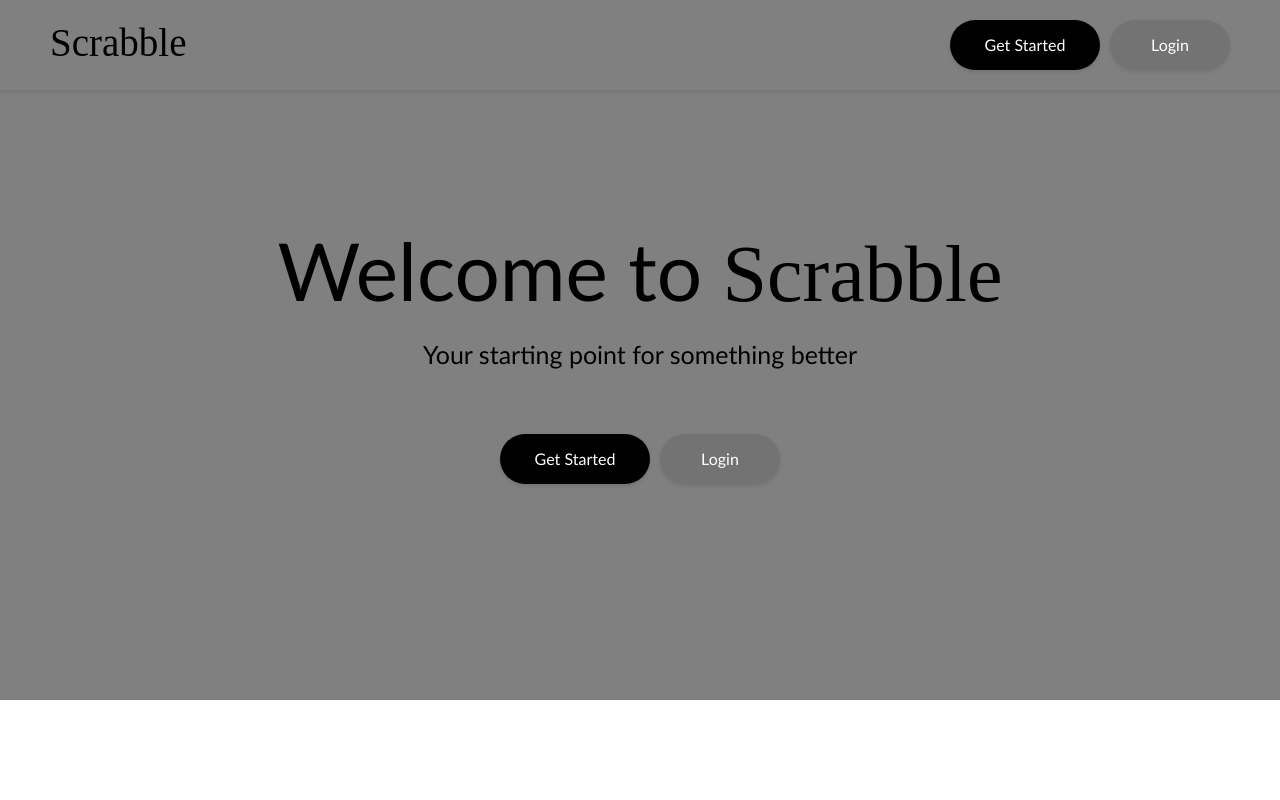
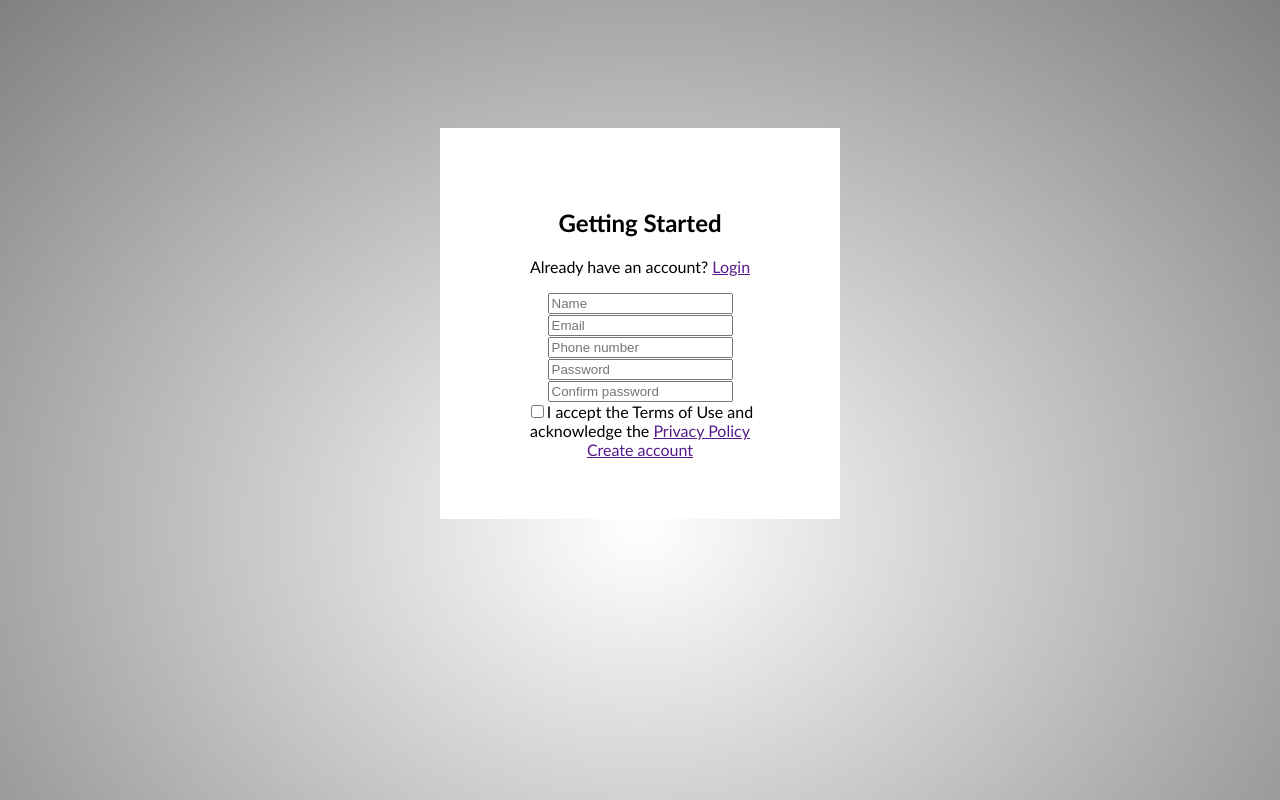
Before and after one commit to stephojuyah/mern-practice-frontend, a React (Vite) app: page / in a window 1280 px wide. Shown: the top 800 px of the page. Built offline with nearby package versions, Linux system fonts and the light colour scheme.

Commit message:
added style for register page

```diff
--- a/index.html
+++ b/index.html
@@ -2,6 +2,7 @@
 <html lang="en">
   <head>
     <meta charset="UTF-8" />
+    <link rel="stylesheet" href="././src/index.css">
     <link rel="icon" type="image/x-icon" href="/favicon.ico" />
     <meta name="viewport" content="width=device-width, initial-scale=1.0" />
     <title>Demo</title>
--- a/src/index.css
+++ b/src/index.css
@@ -66,3 +66,9 @@ button:focus-visible {
     background-color: #f9f9f9;
   }
 } */
+
+body {
+  margin: 0;
+  font-family: Candara;
+
+}
--- a/src/main.jsx
+++ b/src/main.jsx
@@ -4,19 +4,19 @@ import { createRoot } from 'react-dom/client'
 // import './index.css'
 // import App from './App.jsx'
 
-// import Register from './pages/register/Register.jsx'
+import Register from './pages/register/Register.jsx'
 // import Login from './pages/login/Login.jsx'
 // import Forgot from './pages/forgot/Forgot.jsx'
-import Home from './pages/home/Home.jsx'
+// import Home from './pages/home/Home.jsx'
 // import Dash from './pages/dashboard/Dash.jsx'
 
 createRoot(document.getElementById('root')).render(
   <StrictMode>
 
-    {/* <Register /> */}
+    <Register />
     {/* <Login /> */}
     {/* <Forgot /> */}
-    <Home />
+    {/* <Home /> */}
     {/* <Dash /> */}
 
 
--- a/src/pages/home/Home.jsx
+++ b/src/pages/home/Home.jsx
@@ -1,10 +1,10 @@
 import HomeCom1 from './HomeCom1.jsx'
-import Header from '../../components/header'
+// import Header from '../../components/header'
 
 function Home() {
     return (
         <>
-          <Header />
+          {/* <Header /> */}
           <HomeCom1 />
         </>
     )
--- a/src/pages/home/HomeCom1.jsx
+++ b/src/pages/home/HomeCom1.jsx
@@ -4,6 +4,16 @@ const HomeCom1 = () => {
 
     return(
         <>
+        <div className="contain">
+            <div className='header-container'>
+                <div className='logo-box'>
+                <div><span className='scrib'>Scrabble</span></div>
+            </div>
+            <nav className='navbar'>
+                <a href="" className='link started'>Get Started</a>
+                <a href="" className='link'>Login</a>
+            </nav>
+          </div>
           <div className="home-container">
               <div className="main">
                   <p className="up">Welcome to <span>Scrabble</span></p>
@@ -15,6 +25,8 @@ const HomeCom1 = () => {
               </div>
           </div>
 
+        </div>
+
         </>
     )
 }
--- a/src/pages/register/RegisterCom1.jsx
+++ b/src/pages/register/RegisterCom1.jsx
@@ -0,0 +1,31 @@
+import '../../styles/register.css'
+
+const RegisterCom1 = () => {
+    return (
+        <>
+        <div className='register-container'>
+            <div className='form'>
+                <form action="">
+                    <h2>Getting Started</h2>
+                    <p>Already have an account? <a href="">Login</a></p>
+                    <input type="text" name='name' placeholder='Name' required/><br />
+                    <input type="email" name='email' placeholder='Email' required/><br />
+                    <input type="tel" name='tel' placeholder='Phone number' required/><br />
+                    <input type="password" name='password' placeholder='Password' required/><br />
+                    <input type="password" name='password' placeholder='Confirm password' required/>
+                    <div className='check'>
+                        <input type="checkbox" required/>
+                        <span>I accept the Terms of Use and acknowledge the <a href=''>Privacy Policy</a></span>
+                    </div>
+                    <div className='buttons'>
+                        <a href="" className='create'>Create account</a>
+                    </div>
+                </form>
+            </div>
+
+        </div>
+        </>
+    )
+}
+
+export default RegisterCom1
--- a/src/styles/header.css
+++ b/src/styles/header.css
@@ -1,4 +1,4 @@
-body {
+/* body {
     margin: 0;
     font-family: Candara;
 }
@@ -6,17 +6,18 @@ body {
 .header-container {
     position: sticky;
     top: 0;
-    background-color: grey;
-     box-shadow: 0 2px 4px rgba(0, 0, 0, 0.1);
+    /* background: radial-gradient(grey, white); */
+    /* background-color: grey; */
+    /* box-shadow: 0 2px 4px rgba(0, 0, 0, 0.1); */
     /* border-bottom: 1px solid black; */
-    padding: 20px 50px;
+    /* padding: 20px 50px; */
     /* height: 70px; */
-    display: flex;
-    justify-content: space-between;
+    /* display: flex; */
+    /* justify-content: space-between; */
 
-}
+/* } */
 
-.navbar {
+/* .navbar {
     display: flex;
     gap: 10px;
 }
@@ -29,11 +30,12 @@ body {
     height: 20px; box-shadow: 0 2px 4px rgba(0, 0, 0, 0.1);
     width: 100px;
     text-align: center;
-    background-color: rgba(0, 0, 0, 0.1);
+    background-color: rgba(0, 0, 0, 0.3);
 }
 
 .link:hover {
     color: black;
+    background-color: rgba(0, 0, 0, 0.15);
 }
 
 a.link.started {
@@ -55,4 +57,4 @@ a.link.started:hover {
 
 .scrib {
     font-size: 39px;
-}
+} */
--- a/src/styles/home.css
+++ b/src/styles/home.css
@@ -1,7 +1,135 @@
+body {
+    margin: 0;
+    font-family: Candara;
+}
+
+.contain {
+    background: radial-gradient(white, grey);
+}
+
+/* body {
+    margin: 0;
+    font-family: Candara;
+} */
+
+/* .header-container {
+    /* position: sticky; */
+    /* top: 0; */
+    /* background: radial-gradient(grey, white); */
+    /* background-color: grey; */
+    /* box-shadow: 0 2px 4px rgba(0, 0, 0, 0.1); */
+    /* border-bottom: 1px solid black; */
+    /* padding: 20px 50px; */
+    /* height: 70px; */
+    /* display: flex; */
+    /* justify-content: space-between; */
+
+/* } */
+
+/* .navbar {
+    display: flex;
+    gap: 10px;
+}
+
+.link {
+    text-decoration: none;
+    padding: 15px 10px;
+    color: white;
+    border-radius: 25px;
+    height: 20px; box-shadow: 0 2px 4px rgba(0, 0, 0, 0.1);
+    width: 100px;
+    text-align: center;
+    background-color: rgba(0, 0, 0, 0.3);
+}
+
+.link:hover {
+    color: black;
+    background-color: rgba(0, 0, 0, 0.15);
+}
+
+a.link.started {
+    background-color: black;
+    padding: 15px 25px;
+    color: white;
+    border-radius: 25px;
+    height: 20px;
+}
+
+a.link.started:hover {
+    opacity: 0.6;
+}
+
+.logoo {
+    padding: 15px 10px;
+    width: 50px;
+}
+
+.scrib {
+    font-size: 39px;
+} */
+
+.header-container {
+    position: sticky;
+    top: 0;
+    /* background: radial-gradient(grey, white); */
+    /* background-color: grey; */
+    /* box-shadow: 0 2px 4px rgba(0, 0, 0, 0.1); */
+    /* border-bottom: 1px solid black; */
+    padding: 20px 50px;
+    /* height: 70px; */
+    display: flex;
+    justify-content: space-between;
+
+}
+
+.navbar {
+    display: flex;
+    gap: 10px;
+}
+
+.link {
+    text-decoration: none;
+    padding: 15px 10px;
+    color: white;
+    border-radius: 25px;
+    height: 20px; box-shadow: 0 2px 4px rgba(0, 0, 0, 0.1);
+    width: 100px;
+    text-align: center;
+    background-color: rgba(0, 0, 0, 0.3);
+}
+
+.link:hover {
+    color: black;
+    background-color: rgba(0, 0, 0, 0.15);
+}
+
+a.link.started {
+    background-color: black;
+    padding: 15px 25px;
+    color: white;
+    border-radius: 25px;
+    height: 20px;
+}
+
+a.link.started:hover {
+    opacity: 0.6;
+}
+
+.logoo {
+    padding: 15px 10px;
+    width: 50px;
+}
+
+.scrib {
+    font-size: 39px;
+}
+
 .home-container {
     padding: 100px 50px;
     text-align: center;
-    background-color: grey;
+    /* background: radial-gradient(white, grey); */
+    /* background: radial-gradient(grey, white); */
+    /* background-color: grey; */
     height: 51.2vh;
 }
 
--- a/src/styles/register.css
+++ b/src/styles/register.css
@@ -0,0 +1,14 @@
+.register-container {
+    display: flex;
+    justify-content: center;
+    height: 100vh;
+    padding: 10% 50px;
+    text-align: center;
+    background: radial-gradient(white, grey);
+}
+
+form {
+    background-color: rgba(255, 255, 255, 1);
+    padding: 60px 50px;
+    width: 300px;
+}
```
Lines whose indentation alone changed are shown as unchanged.
